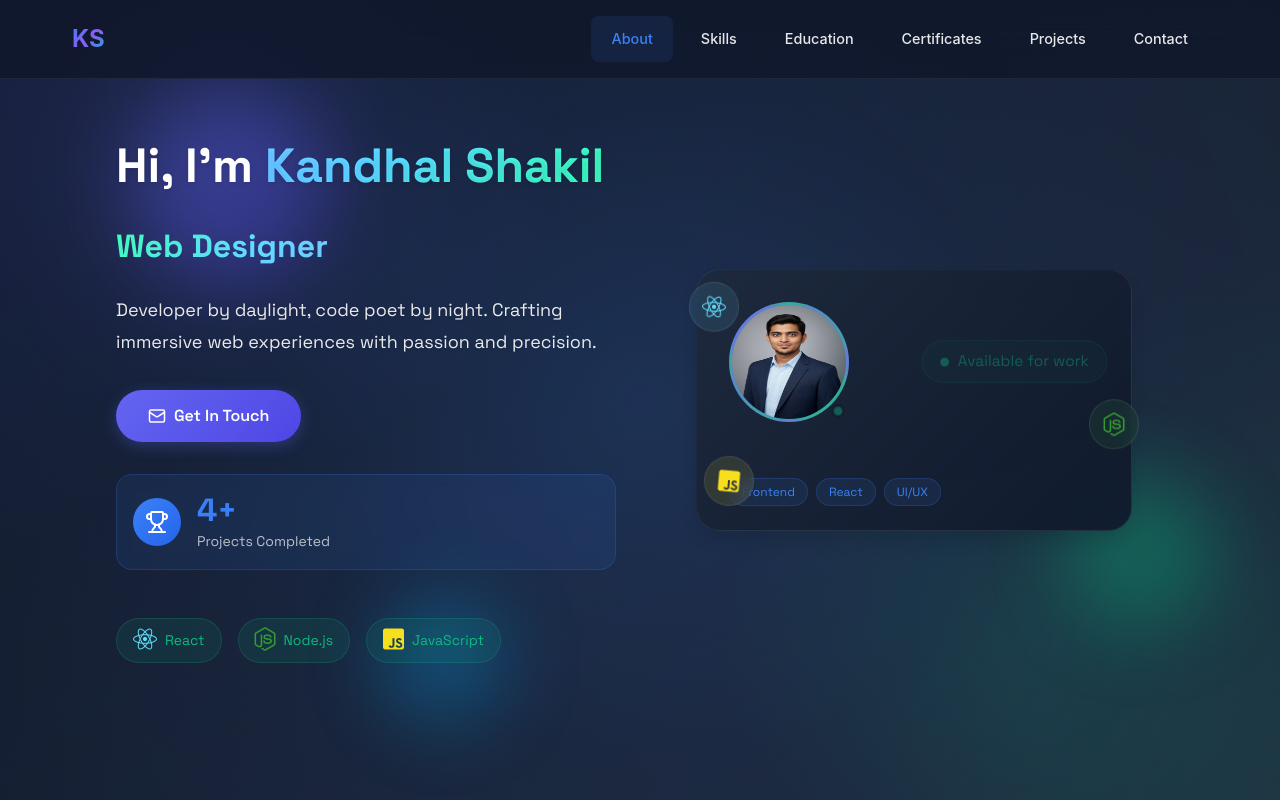
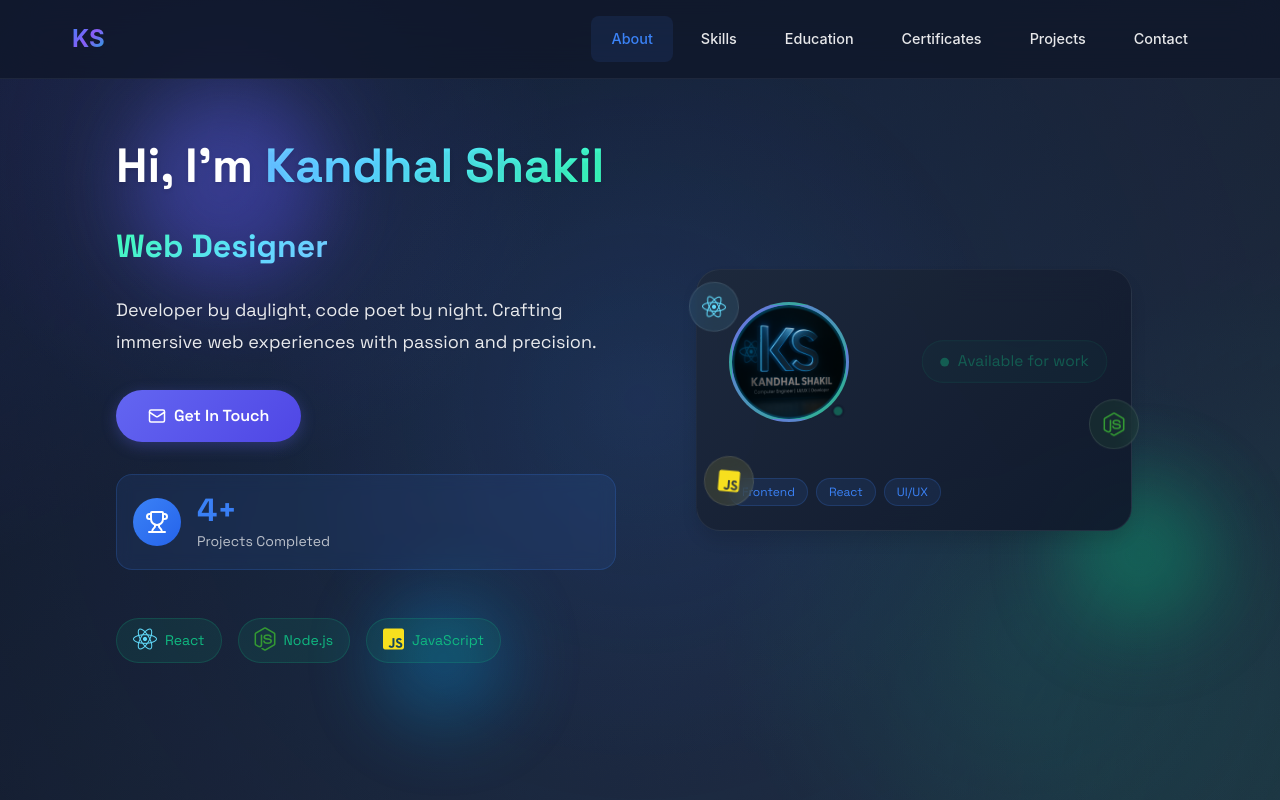
Before and after one commit to KandhalShakil/Portfolio_react, a React (Create React App) app: page / in a window 1280 px wide. Shown: the top 800 px of the page. Built offline with nearby package versions, Linux system fonts and the light colour scheme.

Commit message:
Update profile image source in Hero component

```diff
--- a/src/components/Hero.jsx
+++ b/src/components/Hero.jsx
@@ -753,7 +753,7 @@ const Hero = () => {
                   <div style={styles.profileImageWrapper}>
                     <div style={styles.profileImage}>
                       <img
-                        src="/images/profile.jpg"
+                        src="pic.jpg"
                         alt="Kandhal Shakil"
                         style={{width: '100%', height: '100%', borderRadius: '50%'}}
                       />
```
